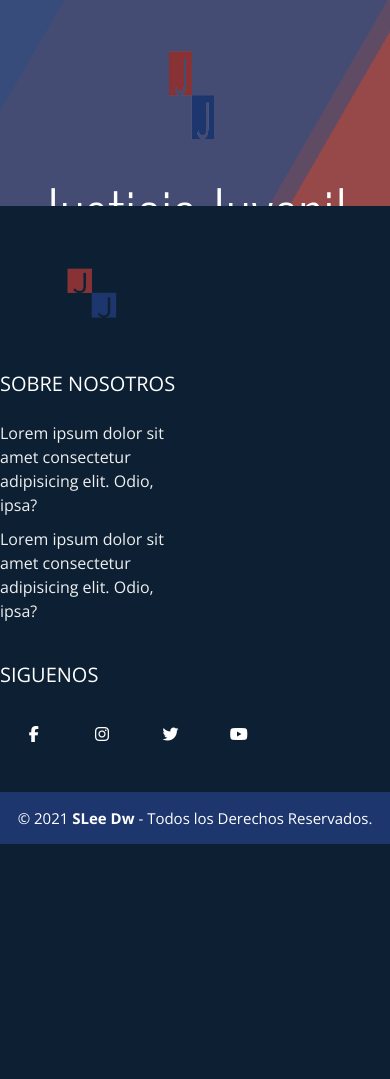
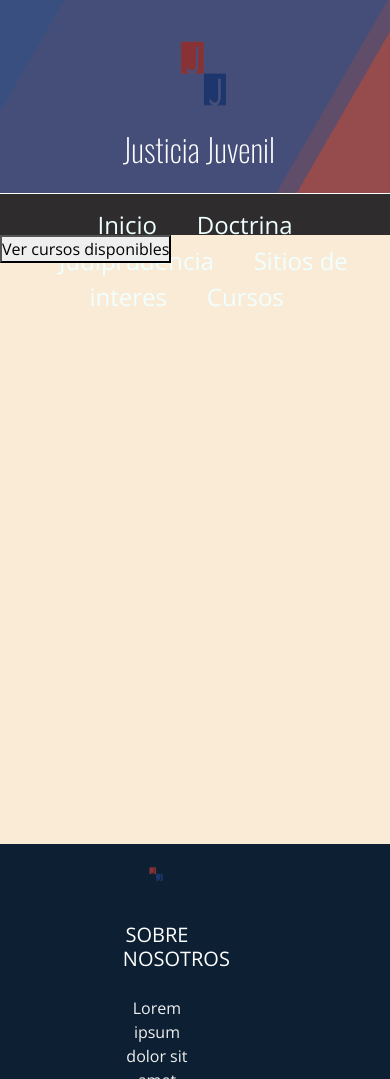
Before and after one commit to jaimehoward/El-proyecto-madito, a PHP site: page /cursos.html in a window 390 px wide. Before the commit the page ends 844 px from the top, so only its background shows below. Run offline with PHP 8.4, Linux system fonts and the light colour scheme; some libraries are stand-ins or nearby versions.

Commit message:
responsive para tablet

```diff
--- a/Trabajo epico/css/archivos.css
+++ b/Trabajo epico/css/archivos.css
@@ -3,14 +3,13 @@
     font-family: 'Oswald', sans-serif;
 }
 
+
+
 .fondo{
-    background-image: url("../img/fondo.jpg");
-    height: auto;
-    max-width: 100%;
-}
-
-body{
     background-color: #FAEBD7 !important;
+    width: 100%;
+    height: 100%;
+    z-index: 1;
 }
 
 
@@ -117,73 +116,3 @@
         justify-content: center;
         align-items: center;
 }
-
-
-
-
-@import url('https://fonts.googleapis.com/css2?family=Rubik:wght@300&display=swap');
-
-body {
-  background-color: #0A2344;
-}
-
-.accordion {
-  width: 100%;
-  margin: 1em auto;
-  color: black;
-  padding: 45px 45px;
-}
-
-.accordion .container {
-  position: relative;
-  display: inline;
-  margin-left: 10px;
-  width: 100%;
-}
-
-.accordion .label {
-  position: relative;
-  padding: 10px 0;
-  font-size: 3em;
-  color: black;
-  cursor: pointer;
-}
-
-.accordion .label:hover {
-   color: #883235
-  }
-
-.accordion .label::before {
-  content: '+';
-  color: black;
-  position: absolute;
-  top: 50%;
-  right: -5px;
-  font-size: 30px;
-  transform: translateY(-50%);
-}
-
-.accordion .content {
-  margin-top: 0.5em;
-  position: relative;
-  height: 0;
-  font-size: 4em;
-  text-align: justify;
-  width: 780px;
-  overflow: hidden;
-  transition: 0.5s;
-}
-
-.accordion hr {
-  width: 100;
-  margin-left: 0;
-}
-
-.accordion .container.active .content {
-  height: 150px;
-}
-
-.accordion .container.active .label::before {
-  content: '-';
-  font-size: 30px;
-}
--- /dev/null
+++ b/Trabajo epico/css/celu2.css
@@ -0,0 +1,45 @@
+@media only screen and (max-width:800px){
+    .pie-pagina .grupo-1{
+        width: 90% !important;
+        grid-template-columns: repeat(1, 1fr) !important;
+        grid-gap:30px !important;
+        padding: 10px 0px !important;
+    }
+    .box2{
+        margin-left: 10% !important;
+
+    }
+
+    footer{
+        background-color: #0d2033;
+    }
+
+    .box{
+        margin-left: 35%;
+        text-align: center;
+    }
+
+
+    .pie-pagina{
+        top: 100% !important;
+        height: 45%;
+    }
+
+    .logo{
+        width: 40%;
+        height: 15%;
+        margin-left: 33%;
+    }
+
+    .titulo{
+        font-size: 1em;
+        margin-left: 2%;
+    }
+
+    .barra{
+        max-width: 800px;
+        height: 5%;
+        padding-top: 0.8em;
+        font-size: 1em;
+    }
+}
--- a/Trabajo epico/css/estilos.css
+++ b/Trabajo epico/css/estilos.css
@@ -75,11 +75,3 @@
 .pie-pagina .grupo-2 small{
     font-size: 15px;
 }
-@media screen and (max-width:800px){
-    .pie-pagina .grupo-1{
-        width: 90%;
-        grid-template-columns: repeat(1, 1fr);
-        grid-gap:30px;
-        padding: 35px 0px;
-    }
-}
--- a/Trabajo epico/css/css/style2.css
+++ b/Trabajo epico/css/style2.css
@@ -8,7 +8,7 @@
   bottom: 70%;
   left:-75%;
   opacity:.5;
-  position:fixed;
+  position: fixed;
   right:-75%;
   top:0;
   z-index:-1;
--- a/Trabajo epico/cursos.html
+++ b/Trabajo epico/cursos.html
@@ -1,12 +1,14 @@
 <html>
 
     <head>
+        <meta name="viewport" content="width=device-width, user-scalable=no, initial-scale=1.0, maximum-scale=1.0, minimum-scale=1.0">
     <link href="https://cdn.jsdelivr.net/npm/bootstrap@5.3.0-alpha1/dist/css/bootstrap.min.css" rel="stylesheet" integrity="sha384-GLhlTQ8iRABdZLl6O3oVMWSktQOp6b7In1Zl3/Jr59b6EGGoI1aFkw7cmDA6j6gD" crossorigin="anonymous">
     <script src="https://cdn.jsdelivr.net/npm/bootstrap@5.3.0-alpha1/dist/js/bootstrap.bundle.min.js" integrity="sha384-w76AqPfDkMBDXo30jS1Sgez6pr3x5MlQ1ZAGC+nuZB+EYdgRZgiwxhTBTkF7CXvN" crossorigin="anonymous"></script>
     <link href="css/archivos.css" rel="stylesheet" type="text/css">
     <link rel="preconnect" href="https://fonts.googleapis.com">
     <link rel="preconnect" href="https://fonts.gstatic.com" crossorigin>
     <link rel="stylesheet" media="all" href="style.css" />
+    <link href="css/celu2.css" rel="stylesheet">
     <link href="css/style2.css" rel="stylesheet">
     <link rel="stylesheet" href="css/estilos.css">
     <link href="https://fonts.googleapis.com/css2?family=Oswald:wght@200&display=swap" rel="stylesheet">
@@ -38,10 +40,23 @@
         <a class="color">Cursos</a>
     </div>
 </div>
+<div class="fondo">
 
 
 
+    <!-- Button to open the modal -->
+    <button onclick="openModal()">Ver cursos disponibles</button>
 
+    <!-- The Modal -->
+    <div id="myModal" class="modal">
+      <!-- Modal content -->
+      <div class="modal-content">
+        <span class="close">&times;</span>
+        <h2>Cursos disponibles</h2>
+        <div id="cursos"></div>
+      </div>
+    </div>
+</div>
 
 
 <footer class="pie-pagina">
--- a/Trabajo epico/judiprudencia.html
+++ b/Trabajo epico/judiprudencia.html
@@ -1,10 +1,12 @@
 <html>
 
     <head>
+        <meta name="viewport" content="width=device-width, user-scalable=no, initial-scale=1.0, maximum-scale=1.0, minimum-scale=1.0">
     <link href="https://cdn.jsdelivr.net/npm/bootstrap@5.3.0-alpha1/dist/css/bootstrap.min.css" rel="stylesheet" integrity="sha384-GLhlTQ8iRABdZLl6O3oVMWSktQOp6b7In1Zl3/Jr59b6EGGoI1aFkw7cmDA6j6gD" crossorigin="anonymous">
     <script src="https://cdn.jsdelivr.net/npm/bootstrap@5.3.0-alpha1/dist/js/bootstrap.bundle.min.js" integrity="sha384-w76AqPfDkMBDXo30jS1Sgez6pr3x5MlQ1ZAGC+nuZB+EYdgRZgiwxhTBTkF7CXvN" crossorigin="anonymous"></script>
     <link href="css/archivos.css" rel="stylesheet" type="text/css">
     <link rel="preconnect" href="https://fonts.googleapis.com">
+    <link href="css/celu2.css" rel="stylesheet">
     <link rel="preconnect" href="https://fonts.gstatic.com" crossorigin>
     <link href="css/style2.css" rel="stylesheet">
     <link rel="stylesheet" href="css/estilos.css">
@@ -37,7 +39,7 @@
         <a class="color" href="cursos.html">Cursos</a>
     </div>
 </div>
-
+<div class="fondo"></div>
 
 
 
```
Also changed, not shown: Trabajo epico/css/celu.css (added, +32 -0 lines), Trabajo epico/doctrina.html (+6 -5 lines), Trabajo epico/index.html (+5 -13 lines).
